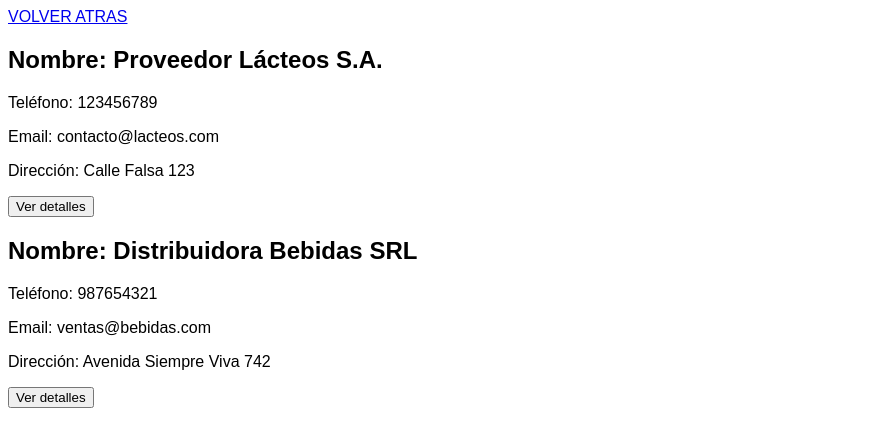
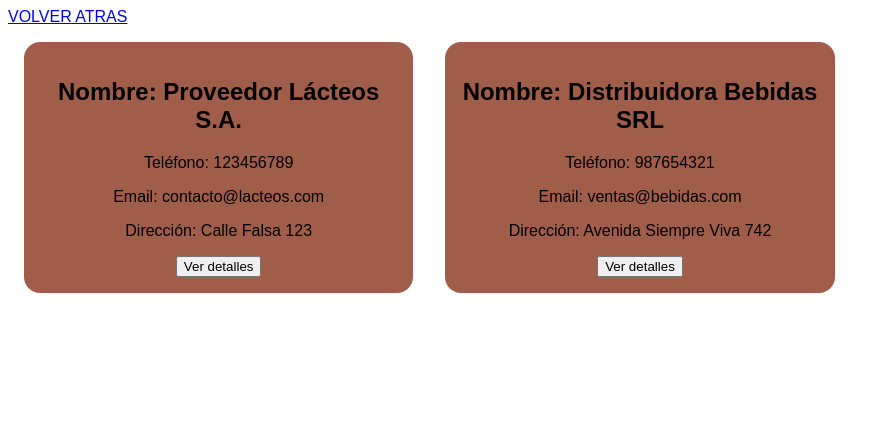
Before and after one commit to Danrognoni/Gestock-FrontEnd, an Angular app: page /proveedores in a window 1280 px wide. Shown: the top 446 px of the page, without its empty margins (0-890 px from the left). Built offline with nearby package versions, Linux system fonts and the light colour scheme; data requests are answered from the project's data file.

Commit message:
css basico para proveedor

```diff
--- a/src/app/app.component.html
+++ b/src/app/app.component.html
@@ -1,5 +1,3 @@
-
-
 <main>
   <a routerLink="">VOLVER ATRAS</a>
   <router-outlet />
--- a/src/app/pages/proveedor-list/proveedor.component.css
+++ b/src/app/pages/proveedor-list/proveedor.component.css
@@ -0,0 +1,15 @@
+
+section{
+  display: grid;
+  grid-template-columns: repeat(3, 1fr);
+}
+h2 {
+  text-align: center;
+}
+article {
+  margin: 1rem;
+  padding: 1rem;
+  background: #a05d4a;
+  border-radius: 1rem;
+  text-align: center;
+}
--- a/src/app/pages/proveedor-list/proveedor.component.html
+++ b/src/app/pages/proveedor-list/proveedor.component.html
@@ -8,13 +8,15 @@
     <button (click)="verDetalle(proveedor)">Ver detalles</button>
   </article>
   }
+  </section>
+
   @if (proveedorSeleccionado) {
+    <h2>Detalles de {{proveedorSeleccionado.nombre}}</h2>
   <article>
     <button (click)="cerrarDetalle()">X</button>
-    <h2>Nombre: {{proveedorSeleccionado.nombre}}</h2>
-    <h3>Teléfono: {{proveedorSeleccionado.telefono}}</h3>
-    <h3>Email: {{proveedorSeleccionado.email}}</h3>
-    <h3>Dirección: {{proveedorSeleccionado.direccion}}</h3>
+    <h2>{{proveedorSeleccionado.nombre}}</h2>
+    <h3>{{proveedorSeleccionado.telefono}}</h3>
+    <h3>{{proveedorSeleccionado.email}}</h3>
+    <h3>{{proveedorSeleccionado.direccion}}</h3>
   </article>
   }
-</section>
```
